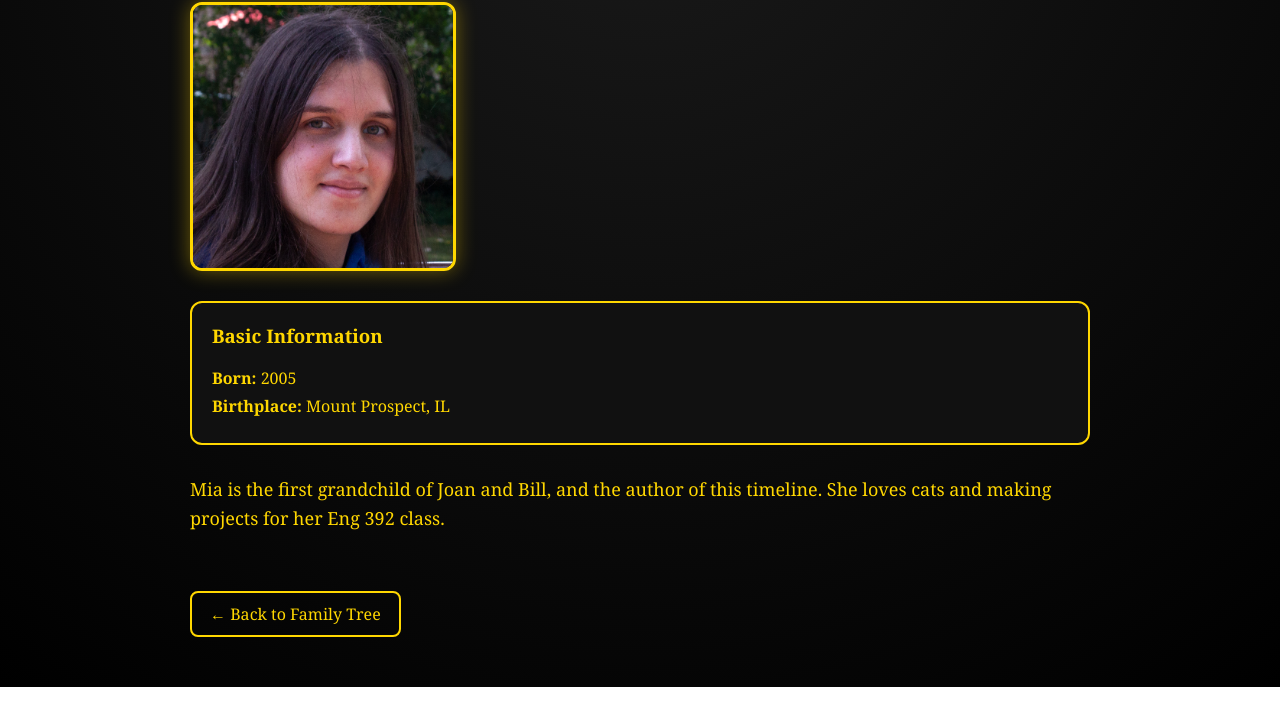
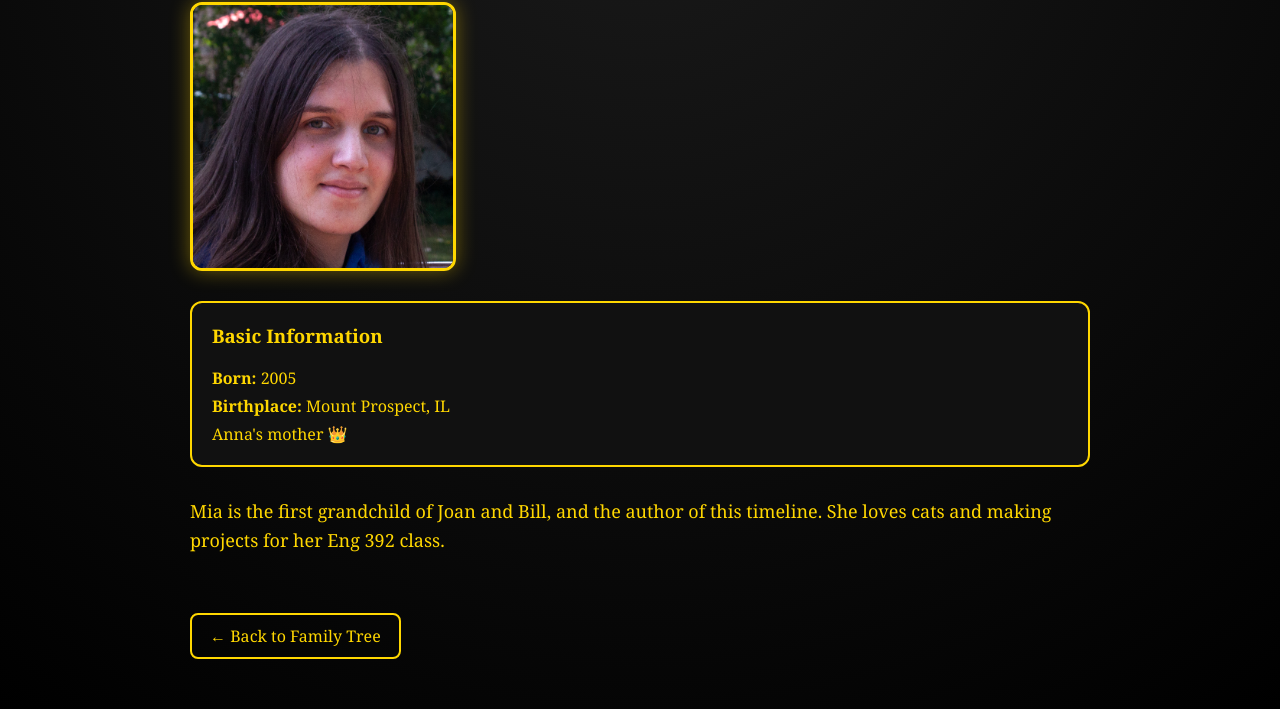
Before and after one commit to AncestryMS/AncestryJPS, a plain HTML site: page Mia.html in a window 1280 px wide. Shown: the part 155-864 px from the top of the page. Before the commit the page ends 842 px from the top, so only its background shows below. Drawn offline with Linux system fonts and the light colour scheme.

Commit message:
Update Mia.html

```diff
--- a/Mia.html
+++ b/Mia.html
@@ -98,6 +98,8 @@ h1{
 <div class="info-row"><b>Born:</b> 2005</div>
 <div class="info-row"><b>Birthplace:</b> Mount Prospect, IL</div>
 
+Anna's mother 👑
+
 </div>
 
 <div class="bio">
```
